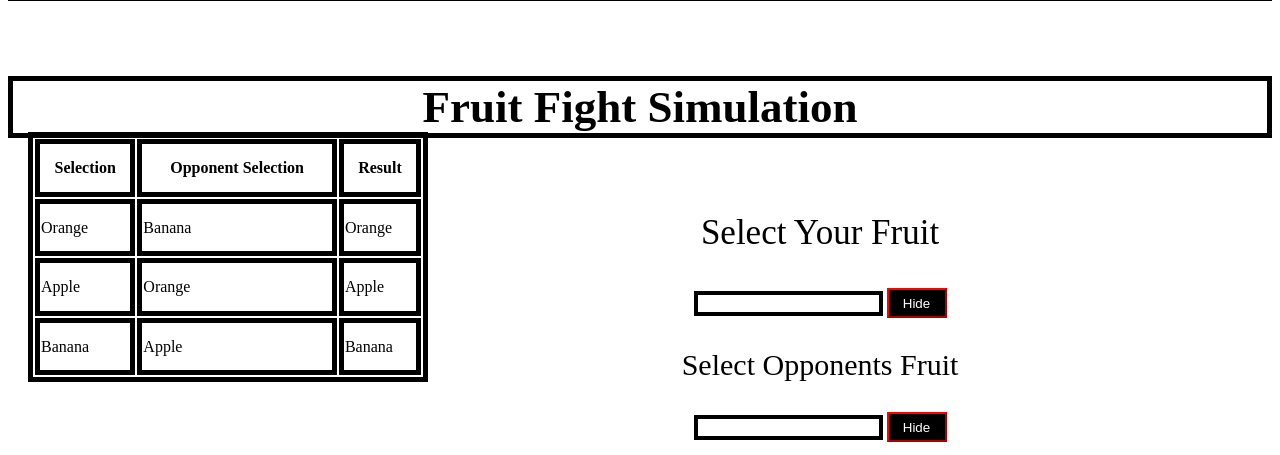
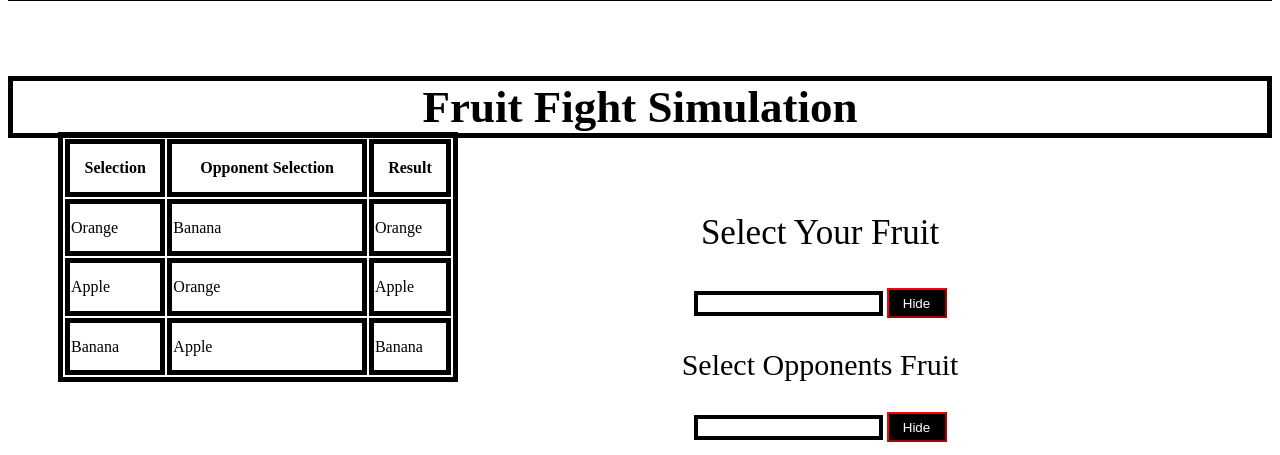
Before and after one commit to fernchavz/FruitFights2, a plain HTML site: page index.html in a window 1280 px wide. Shown: the part 2023-2478 px from the top of the page. Drawn offline with Linux system fonts and the light colour scheme.

Commit message:
Update index.css

```diff
--- a/index.css
+++ b/index.css
@@ -21,6 +21,6 @@ img{width: 300px; height: 275px}
 #opponentInput{position:relative;right:-180px;border: 4.5px solid}
 #userInput{position:relative;right:-180px;border: 4.5px solid;}
 #fight{width:100px;height:40px;font-size:30px;color:black;background:grey;border:3px solid;border-color:black}
-table{position:relative;top:-1115px;left: 20px;border:5px solid;width: 400px;height:250px}
+table{position:relative;top:-1115px;left: 50px;border:5px solid;width: 400px;height:250px}
 tr,td,th{border: 5px solid black}
 #results{position:relative;top:-350px;border:5px solid;font-size:35px}
```
